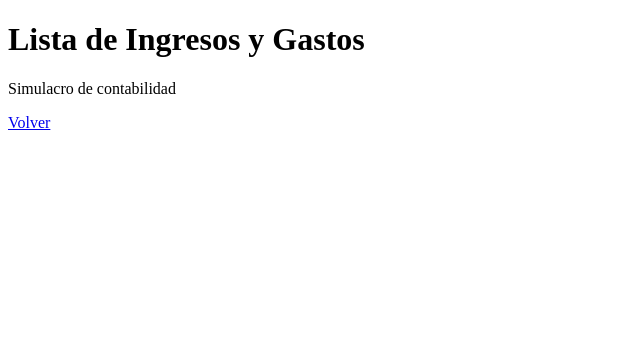
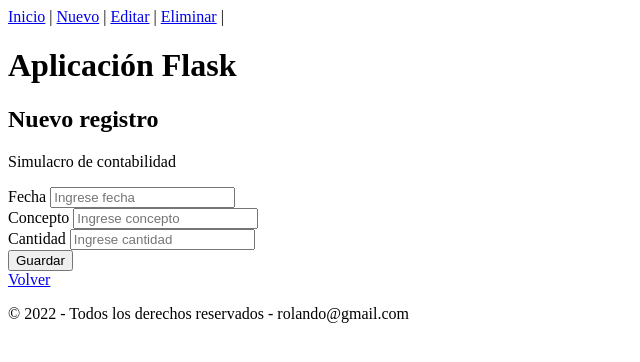
Before and after one commit to iamdulce/ingresos-gastos-app, a Flask app: page /new in a window 1280 px wide. Shown: the top 362 px of the page, without its empty margins (0-640 px from the left). Run offline with Flask 2, Linux system fonts and the light colour scheme.

Commit message:
creación de templates: new, update, delete

```diff
--- a/app_registro/routes.py
+++ b/app_registro/routes.py
@@ -3,8 +3,35 @@
 
 @app.route("/")
 def index():
-	return render_template("index.html")
+	#diccionario de elementos a vista en html
+	datos = [
+		{
+			'fecha': '18/12/2022',
+			'concepto': 'Regalo de Reyes',
+			'cantidad': -275.50
+		},
+		{
+			'fecha': '19/12/2022',
+			'concepto': 'Cobro de trabajo',
+			'cantidad': 1200
+		},
+		{
+			'fecha': '20/12/2022',
+			'concepto': 'Ropa de Navidad',
+			'cantidad': -150.50
+		}
+	]
+
+	return render_template("index.html", pageTitle="Listas", lista=datos)
 
 @app.route("/new")
 def create():
-	return render_template("new_register.html")
+	return render_template("new.html", pageTitle="Alta")
+
+@app.route("/update")
+def edit():
+	return render_template("update.html", pageTitle="Modificar")
+
+@app.route("/delete")
+def remove():
+	return render_template("delete.html", pageTitle="Eliminar")
--- /dev/null
+++ b/app_registro/templates/base.html
@@ -0,0 +1,39 @@
+<!DOCTYPE html>
+<html lang="en">
+  <head>
+    <meta charset="UTF-8" />
+    <meta http-equiv="X-UA-Compatible" content="IE=edge" />
+    <meta name="viewport" content="width=device-width, initial-scale=1.0" />
+    <title>Ingresos-Gastos: {{pageTitle}}</title>
+  </head>
+  <style>
+    table,
+    th,
+    td {
+      border: 2px solid black;
+    }
+
+    table {
+      width: 100%;
+    }
+  </style>
+
+  <body>
+    <header>
+      <nav>
+        <a href="/">Inicio</a> | <a href="/new">Nuevo</a> |
+        <a href="/update">Editar</a> | <a href="/delete">Eliminar</a> |
+      </nav>
+
+      <h1>Aplicación Flask</h1>
+    </header>
+
+    <section>
+      {%block mainContent%} {#Contenido principal de la página#} {%endblock%}
+    </section>
+
+    <footer>
+      <p>&copy; 2022 - Todos los derechos reservados - rolando@gmail.com</p>
+    </footer>
+  </body>
+</html>
--- /dev/null
+++ b/app_registro/templates/new.html
@@ -0,0 +1,19 @@
+{% extends "base.html" %} {% block mainContent %}
+<h1>Nuevo registro</h1>
+<p>Simulacro de contabilidad</p>
+
+<form action="">
+  <label for="fecha">Fecha</label>
+  <input type="text" name="text" placeholder="Ingrese fecha" />
+  <br />
+  <label for="concepto">Concepto</label>
+  <input type="text" name="concepto" placeholder="Ingrese concepto" />
+  <br />
+  <label for="cantidad">Cantidad</label>
+  <input type="number" name="cantidad" placeholder="Ingrese cantidad" />
+  <br />
+  <button onclick="alert('Ya lo guardaste, gracias')">Guardar</button>
+</form>
+
+<a href="/">Volver</a>
+{% endblock %}
--- a/app_registro/templates/new_register.html
+++ /dev/null
@@ -1,15 +0,0 @@
-<!DOCTYPE html>
-<html lang="en">
-  <head>
-    <meta charset="UTF-8" />
-    <meta http-equiv="X-UA-Compatible" content="IE=edge" />
-    <meta name="viewport" content="width=device-width, initial-scale=1.0" />
-    <title>Ingresos-Gastos:listas</title>
-  </head>
-  <body>
-    <h1>Lista de Ingresos y Gastos</h1>
-    <p>Simulacro de contabilidad</p>
-
-    <a href="/">Volver</a>
-  </body>
-</html>
```
Also changed, not shown: app_registro/templates/delete.html (added, +16 -0 lines), app_registro/templates/form.html (added, +17 -0 lines), app_registro/templates/index.html (+8 -45 lines), app_registro/templates/update.html (added, +16 -0 lines).
